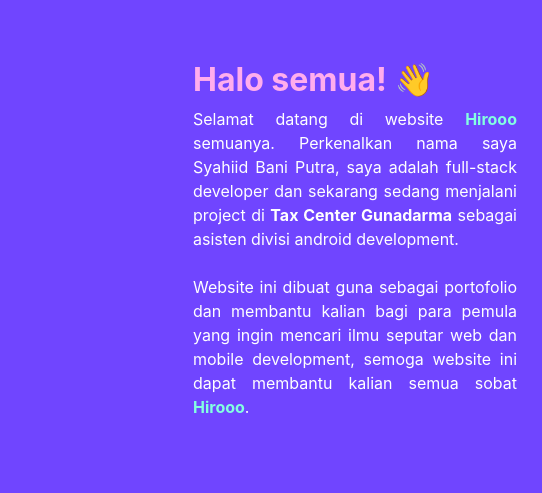
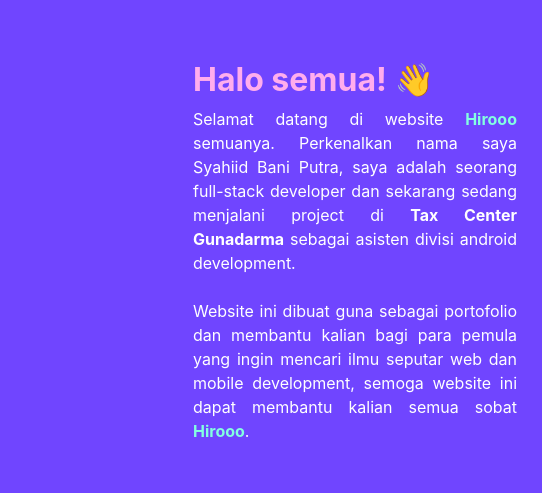
Before and after one commit to CronoSukaNgoding/websitecrono.github.io, a plain HTML site: page aboutme.html in a window 1280 px wide. Shown: the part 71-564 px from the top of the page, 0-542 px from the left. Drawn offline with nearby package versions, Linux system fonts and the light colour scheme.

Commit message:
commit on 'main'

```diff
--- a/aboutme.html
+++ b/aboutme.html
@@ -60,7 +60,7 @@
                 <div class="col-md-6">
                     <div class="aboutme">
                         <h2 class="halo">Halo semua! 👋</h2>
-                        <p>Selamat datang di website <a href="#" style="text-decoration:none;"><span>Hirooo</span></a> semuanya. Perkenalkan nama saya Syahiid Bani Putra, saya adalah full-stack developer dan sekarang sedang menjalani project di <b>Tax Center Gunadarma</b> sebagai asisten divisi android development. <br><br>Website ini dibuat guna sebagai portofolio dan membantu kalian bagi para pemula yang ingin mencari ilmu seputar web dan mobile development, semoga website ini dapat membantu kalian semua sobat <span>Hirooo</span>.
+                        <p>Selamat datang di website <a href="#" style="text-decoration:none;"><span>Hirooo</span></a> semuanya. Perkenalkan nama saya Syahiid Bani Putra, saya adalah seorang full-stack developer dan sekarang sedang menjalani project di <b>Tax Center Gunadarma</b> sebagai asisten divisi android development. <br><br>Website ini dibuat guna sebagai portofolio dan membantu kalian bagi para pemula yang ingin mencari ilmu seputar web dan mobile development, semoga website ini dapat membantu kalian semua sobat <span>Hirooo</span>.
                         </p>
 
 
```
